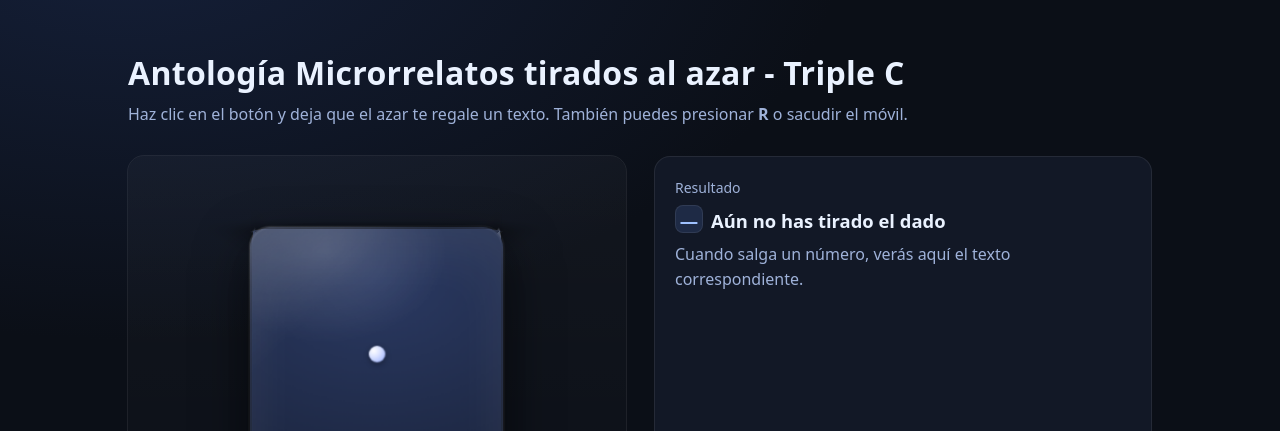
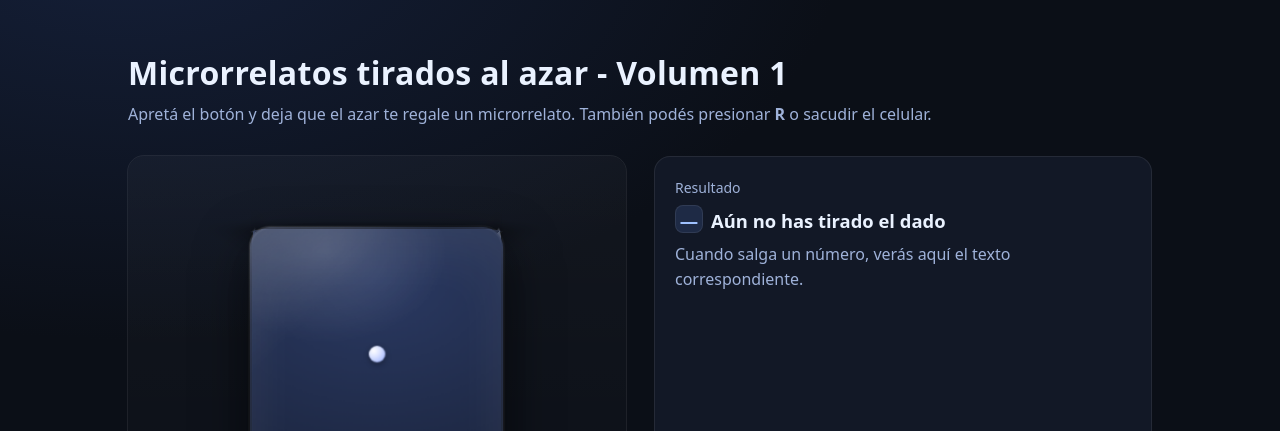
Before and after one commit to JuanManuelMontes/Antolog-a-Microrrelatos-tirados-al-azar, a plain HTML site: page index.html in a window 1280 px wide. Shown: the top 431 px of the page. Drawn offline with Linux system fonts and the light colour scheme.

Commit message:
Add files via upload

```diff
--- a/index.html
+++ b/index.html
@@ -147,8 +147,8 @@
 <body>
   <main class="app" role="main">
     <header>
-      <h1>Antología Microrrelatos tirados al azar - Triple C</h1>
-      <p>Haz clic en el botón y deja que el azar te regale un texto. También puedes presionar <strong>R</strong> o sacudir el móvil.</p>
+      <h1>Microrrelatos tirados al azar - Volumen 1</h1>
+      <p>Apretá el botón y deja que el azar te regale un microrrelato. También podés presionar <strong>R</strong> o sacudir el celular.</p>
     </header>
 
     <section class="stage" aria-label="Juego de azar">
```
